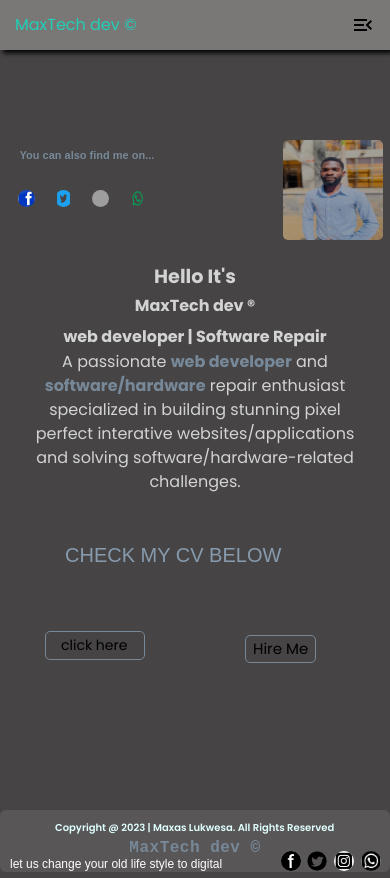
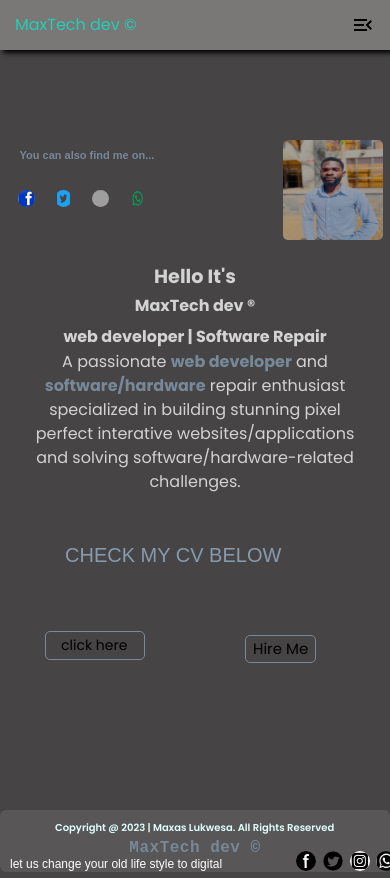
Before and after one commit to MAXASL/MaxTech-dev, a website: page index.html in a window 390 px wide. Drawn offline with nearby package versions, Linux system fonts and the light colour scheme; some packages are replaced by stand-ins of ours; grey boxes are pictures that could not be loaded; a script that the page names is missing.

Commit message:
Update stylesheet.css

```diff
--- a/stylesheet.css
+++ b/stylesheet.css
@@ -1167,7 +1167,7 @@ footer h4{
     }
     .social-icons-footer{
         width: 100px;
-        margin-left: 72%;
+        margin-left: 76%;
         margin-top: -2.8%;
     }
 
```
